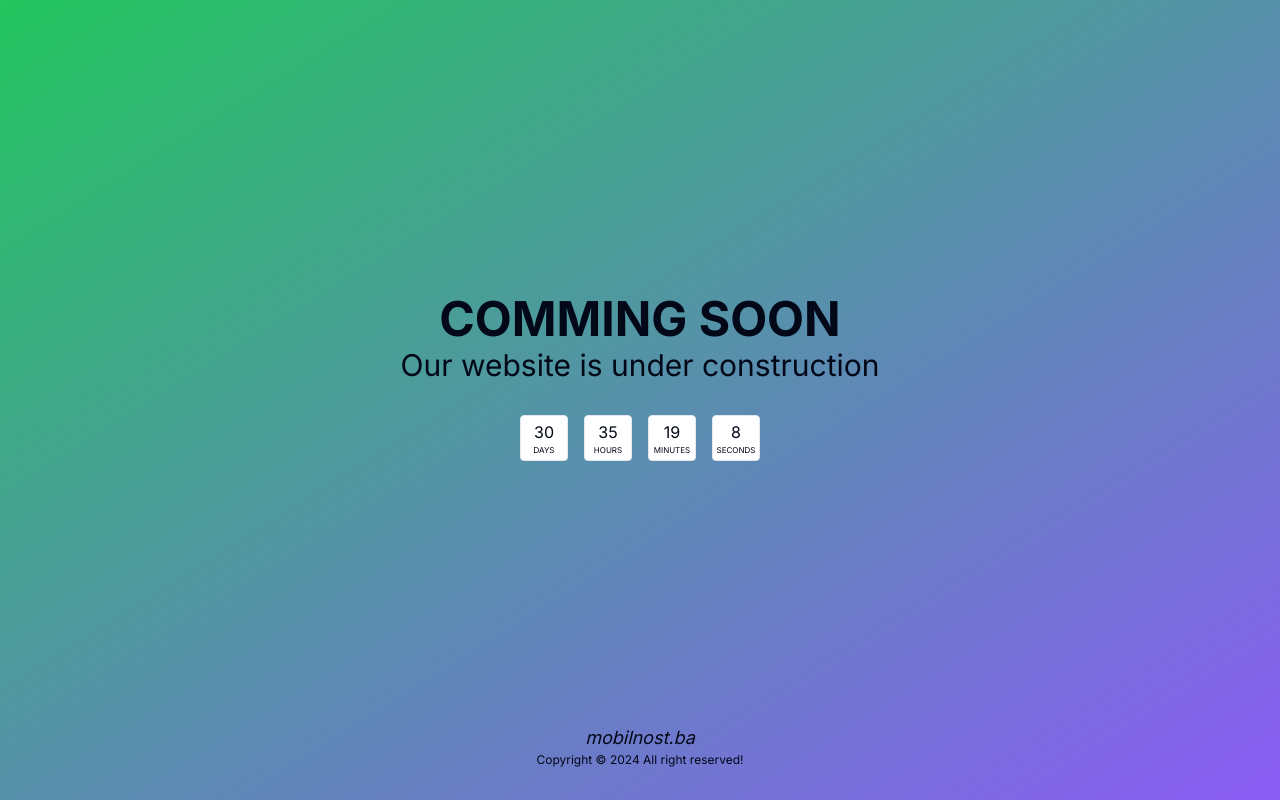
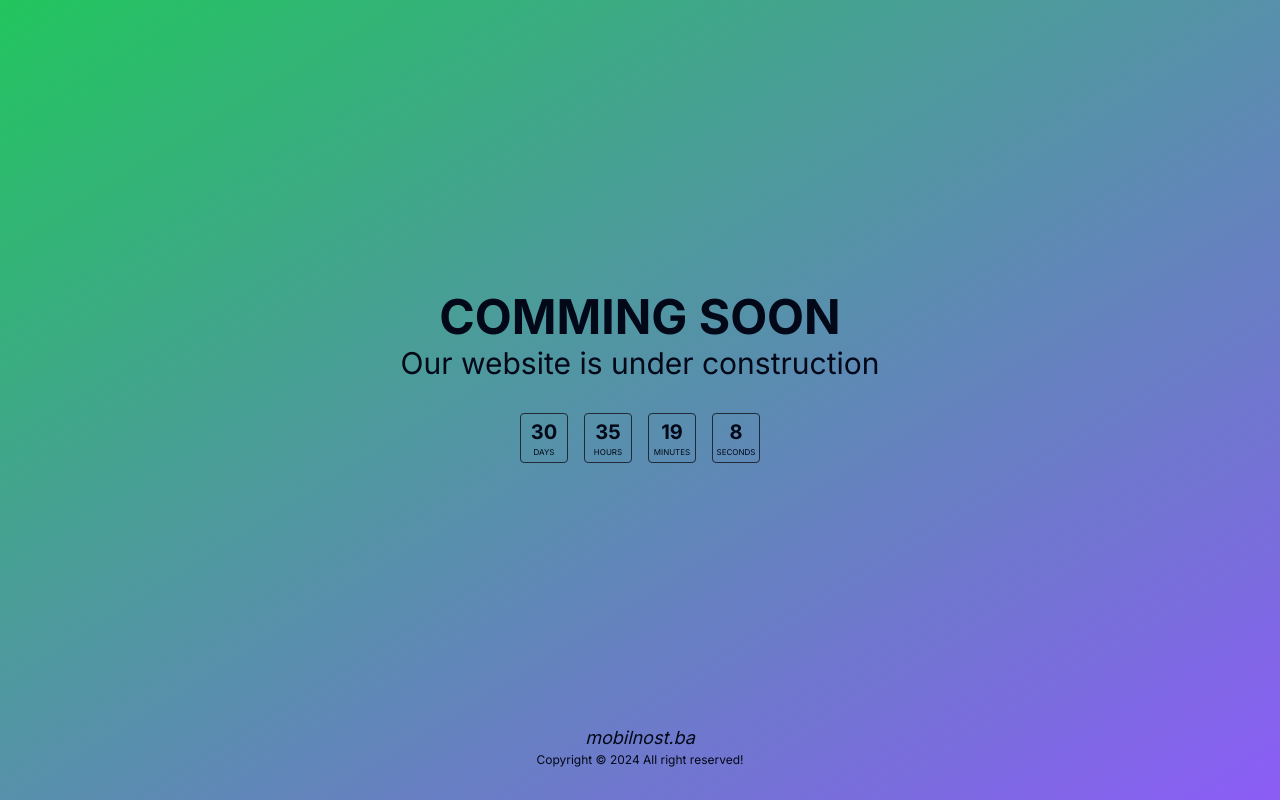
Before and after one commit to HogarStrashni/mobilnost, a Next.js app: page / in a window 1280 px wide. Built offline with nearby package versions, Linux system fonts and the light colour scheme.

Commit message:
counter-content: small styling modifications

```diff
--- a/src/components/custom-ui/counter/counter-content.tsx
+++ b/src/components/custom-ui/counter/counter-content.tsx
@@ -5,8 +5,8 @@ type CounterContentProps = {
 
 const CounterContent = ({ count, measure }: CounterContentProps) => {
   return (
-    <div className="flex w-12 flex-col items-center justify-center rounded border bg-white p-1">
-      <p>{count}</p>
+    <div className="flex w-12 flex-col items-center justify-center rounded border border-gray-800 p-1">
+      <p className="text-xl font-bold">{count}</p>
       <span className="text-[8px] uppercase">{measure}</span>
     </div>
   );
```
